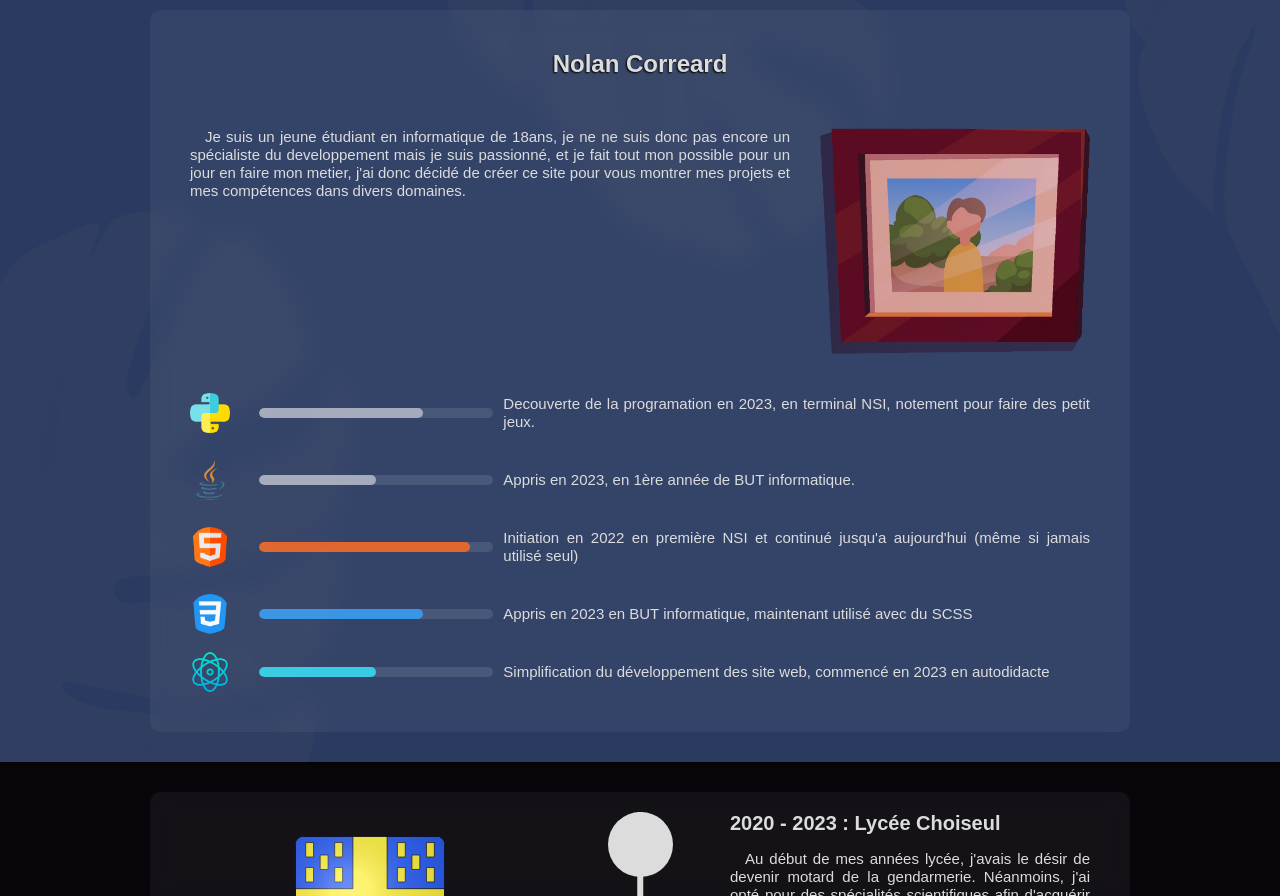
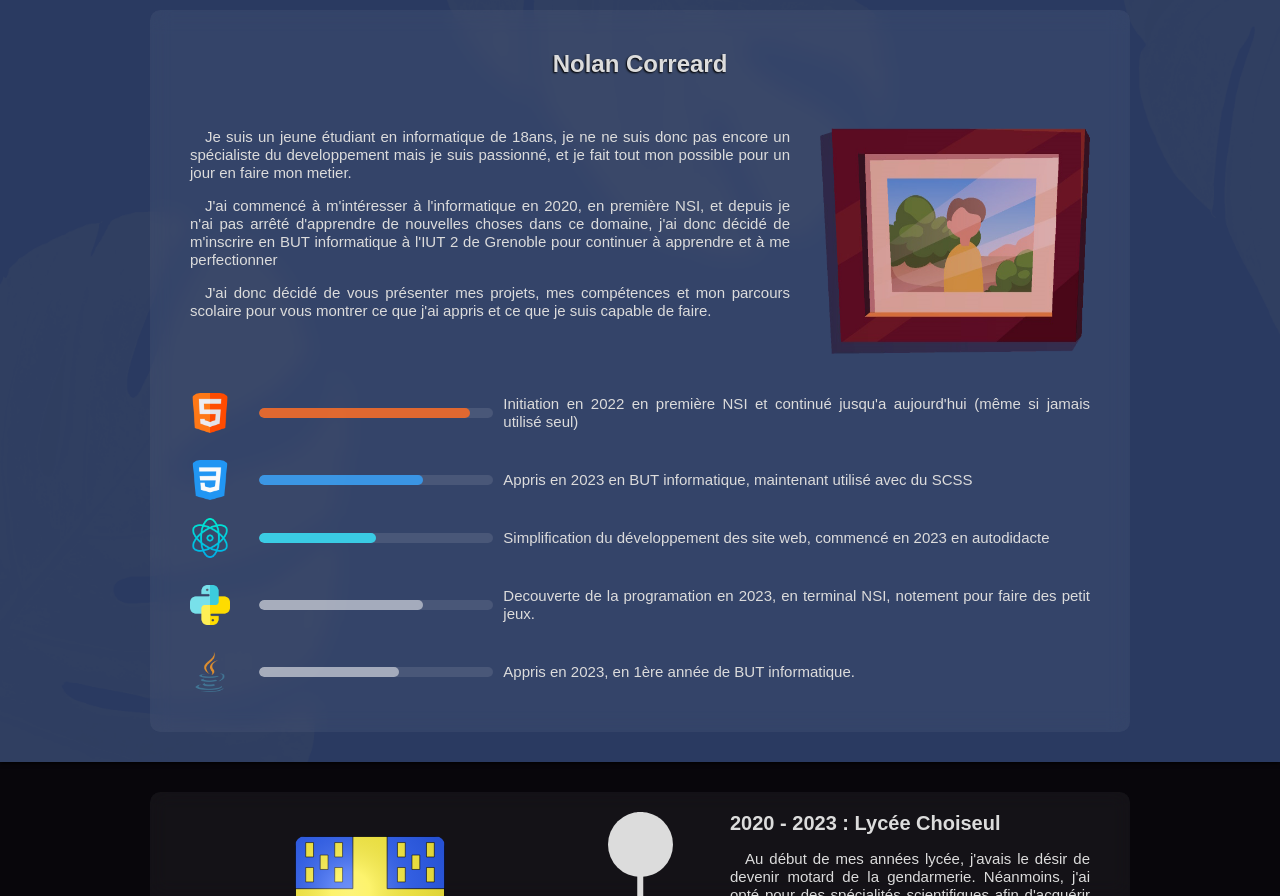
Before and after one commit to NoxiFR/noxifr.github.io, a plain HTML site: page index.html in a window 1280 px wide. Shown: the part 660-1556 px from the top of the page. Drawn offline with Linux system fonts and the light colour scheme.

Commit message:
couleur progress bar

```diff
--- a/index.html
+++ b/index.html
@@ -35,29 +35,21 @@
             Je suis un jeune étudiant en informatique de 18ans, je ne ne suis
             donc pas encore un spécialiste du developpement mais je suis
             passionné, et je fait tout mon possible pour un jour en faire mon
-            metier, j'ai donc décidé de créer ce site pour vous montrer mes
-            projets et mes compétences dans divers domaines.
+            metier.
+          </p>
+          <p>
+            J'ai commencé à m'intéresser à l'informatique en 2020, en première
+            NSI, et depuis je n'ai pas arrêté d'apprendre de nouvelles choses
+            dans ce domaine, j'ai donc décidé de m'inscrire en BUT informatique
+            à l'IUT 2 de Grenoble pour continuer à apprendre et à me perfectionner
+          </p>
+          <p>
+            J'ai donc décidé de vous présenter mes projets, mes compétences et
+            mon parcours scolaire pour vous montrer ce que j'ai appris et ce que
+            je suis capable de faire.
           </p>
           <div class="languages">
             <ul>
-              <li>
-                <img src="Images\python.png" alt="Python" />
-                <div class="progressBar">
-                  <span id="python"></span>
-                </div>
-                <p>
-                  Decouverte de la programation en 2023, en terminal NSI, notement pour faire des petit jeux.
-                </p>
-              </li>
-              <li>
-                <img src="Images\java.png" alt="Java" />
-                <div class="progressBar">
-                  <span id="java"></span>
-                </div>
-                <p>
-                  Appris en 2023, en 1ère année de BUT informatique.
-                </p>
-              </li>
               <li>
                 <img src="Images\html.png" alt="HTML" />
                 <div class="progressBar">
@@ -83,6 +75,24 @@
                 </div>
                 <p>
                     Simplification du développement des site web, commencé en 2023 en autodidacte
+                </p>
+              </li>
+              <li>
+                <img src="Images\python.png" alt="Python" />
+                <div class="progressBar">
+                  <span id="python"></span>
+                </div>
+                <p>
+                  Decouverte de la programation en 2023, en terminal NSI, notement pour faire des petit jeux.
+                </p>
+              </li>
+              <li>
+                <img src="Images\java.png" alt="Java" />
+                <div class="progressBar">
+                  <span id="java"></span>
+                </div>
+                <p>
+                  Appris en 2023, en 1ère année de BUT informatique.
                 </p>
               </li>
             </ul>
--- a/style/presentation.scss
+++ b/style/presentation.scss
@@ -31,9 +31,8 @@ div.presentation {
                 }
 
                 img {
-                    width: 40px;
-                    height: 40px;
-                    border-radius: 100px;
+                    width: 40px !important;
+                    height: 40px !important;
                 }
             }
         }
@@ -68,7 +67,7 @@ div.presentation {
                 }
 
                 &#java {
-                    width: 50%;
+                    width: 60%;
                 }
 
                 &#react {
@@ -79,3 +78,13 @@ div.presentation {
         }
     }
 }
+
+@media screen and (max-width: 600px){
+    div:not(.container) {
+        li {
+            p {
+                column-span: 3;
+            }
+        }
+    }
+}
```
Also changed, not shown: style/style.css, 1 other file.
